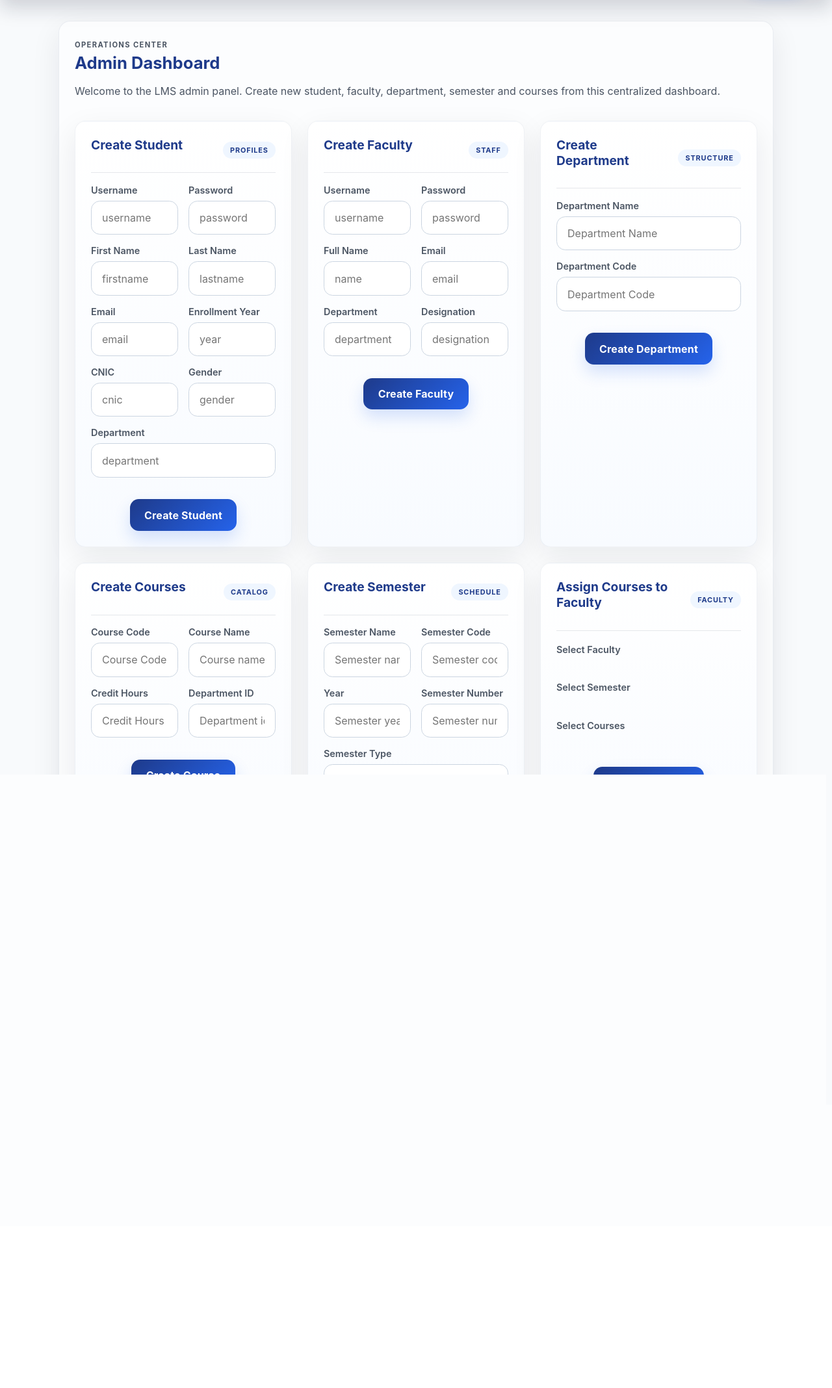
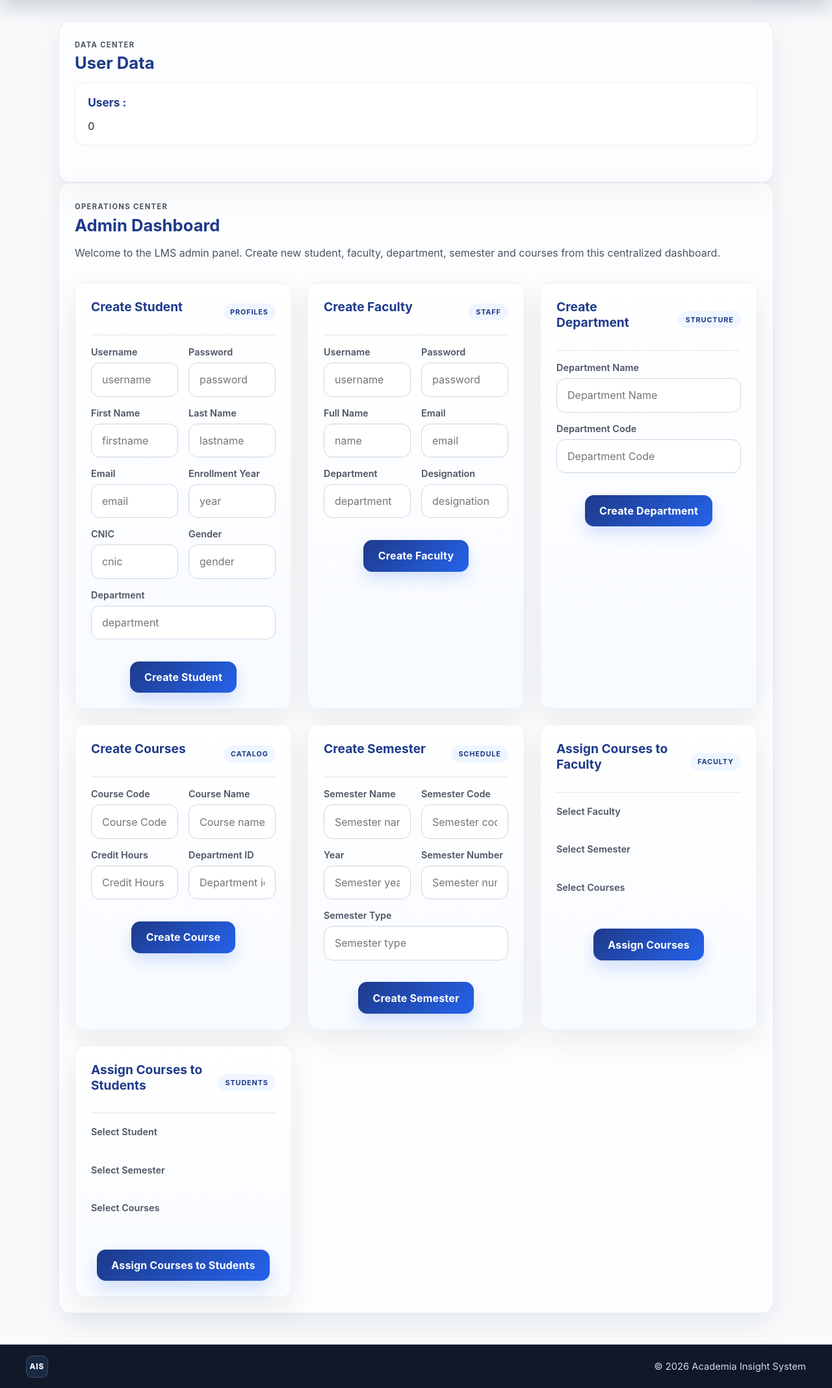
Before and after one commit to msameert/test, a Flask app: page /admin/dashboard in a window 1280 px wide. Shown: the part 79-2215 px from the top of the page at 65% size. Before the commit the page ends 1271 px from the top, so only its background shows below. Run offline with Flask 3, Linux system fonts and the light colour scheme; the visitor is signed in with stand-in values (Sample User, id 1).

Commit message:
feat(User data): Adding User Data count in admin dashboard

```diff
--- a/app.py
+++ b/app.py
@@ -131,7 +131,9 @@ def admin_dashboard():
     semesters = Semester.query.all()
     students = Student.query.all()
 
-    return render_template("dashboard.html", faculties=faculties, courses=courses, semesters=semesters, students=students)
+    users = User.query.all()
+
+    return render_template("dashboard.html", faculties=faculties, courses=courses, semesters=semesters, students=students, users=users)
 
 @app.route("/student/dashboard")
 def student_dashboard():
--- a/templates/dashboard.html
+++ b/templates/dashboard.html
@@ -1,6 +1,23 @@
 {% extends "base.html" %}
 
 {%block body%}
+
+<section class="panel admin-panel">
+    <div class="panel-header panel-header--compact">
+        <div>
+            <p class="eyebrow">Data Center</p>
+            <h1>User Data</h1>
+
+        </div>
+         <div class="assessment-list-panel">
+                        <h3>Users :</h3>
+                        <div class="User-list">
+
+                            <span class="User-pill">{{ users|length }}</span>
+                        </div>
+         </div>
+    </div>
+</section>
 
 <section class="panel admin-panel">
     <div class="panel-header panel-header--compact">
@@ -10,6 +27,8 @@
         </div>
         <p>Welcome to the LMS admin panel. Create new student, faculty, department, semester and courses from this centralized dashboard.</p>
     </div>
+
+
 
     <div class="admin-dashboard-grid">
         <div class="form-card admin-card">
```
